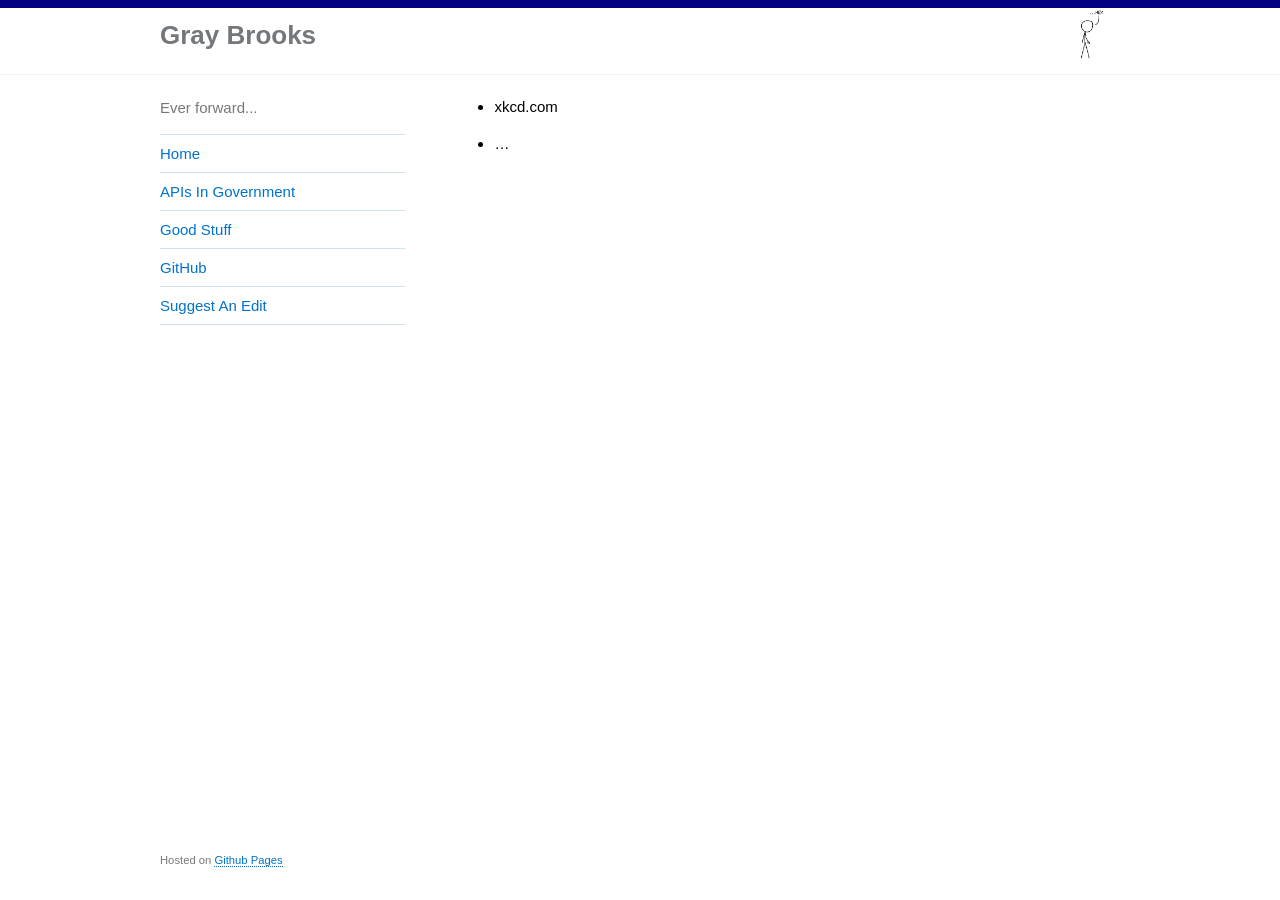
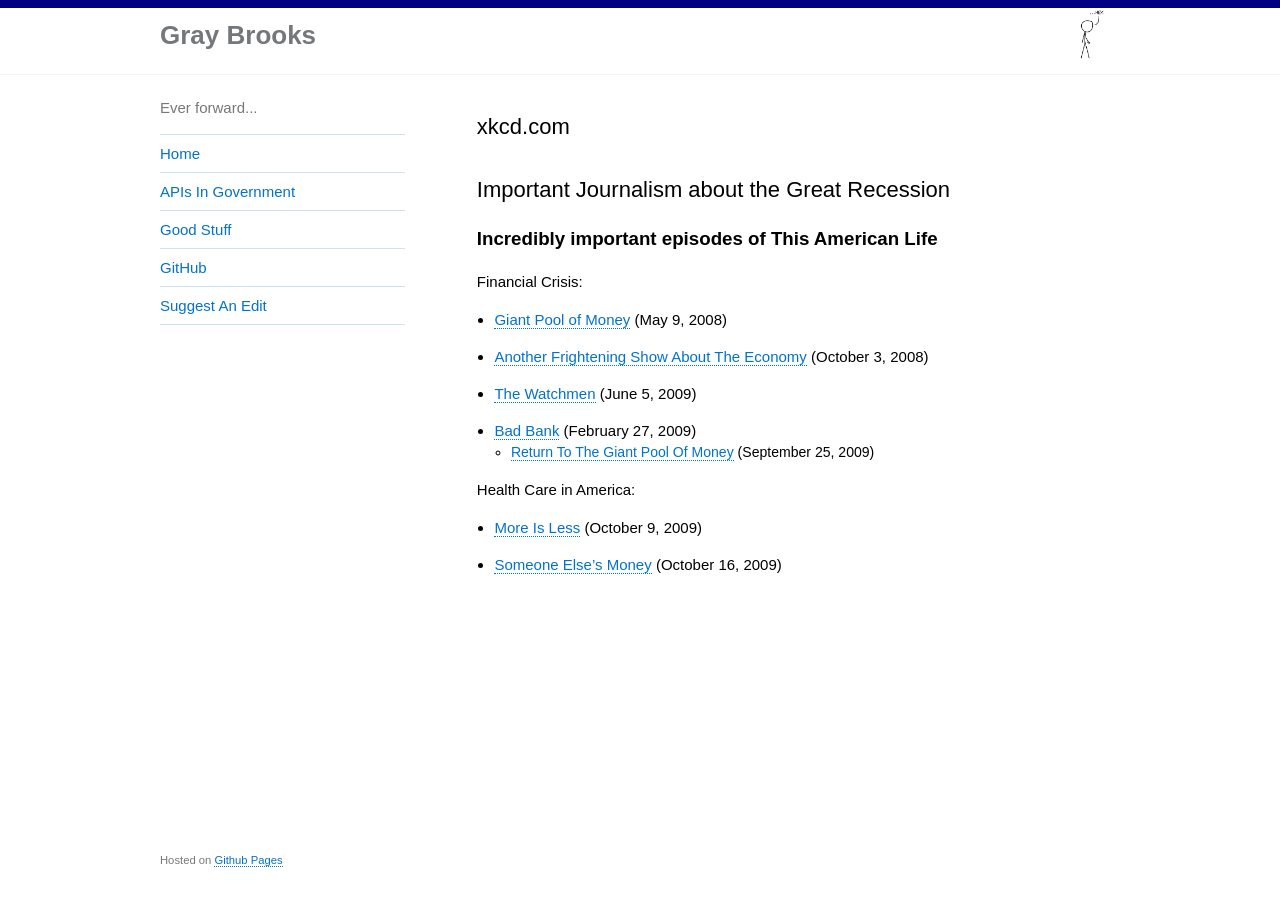
Before and after one commit to gbinal/gbinal.github.com, a Jekyll site: the page built from pages/good_stuff.md, in a window 1280 px wide. Built offline with Jekyll 4.4.1, drawn with Linux system fonts in a browser that asks for light colours.

Commit message:
Update good_stuff.md

```diff
--- a/pages/good_stuff.md
+++ b/pages/good_stuff.md
@@ -3,5 +3,19 @@ layout: default
 title: Good Stuff
 ---
 
-* xkcd.com
-* ...
+## xkcd.com
+
+## Important Journalism about the Great Recession
+
+### Incredibly important episodes of This American Life
+
+Financial Crisis:
+* [Giant Pool of Money](http://www.thisamericanlife.org/radio-archives/episode/355/the-giant-pool-of-money) (May 9, 2008)
+* [Another Frightening Show About The Economy](http://www.thisamericanlife.org/radio-archives/episode/365/Another-Frightening-Show-About-the-Economy) (October 3, 2008)
+* [The Watchmen](http://www.thisamericanlife.org/radio-archives/episode/382/The-Watchmen) (June 5, 2009)
+* [Bad Bank](http://www.thisamericanlife.org/radio-archives/episode/391/More-Is-Less) (February 27, 2009)
+  * [Return To The Giant Pool Of Money](http://www.thisamericanlife.org/radio-archives/episode/392/Someone-Elses-Money) (September 25, 2009)
+
+Health Care in America:
+* [More Is Less](http://www.thisamericanlife.org/radio-archives/episode/391/More-Is-Less) (October 9, 2009)
+* [Someone Else's Money](http://www.thisamericanlife.org/radio-archives/episode/392/Someone-Elses-Money) (October 16, 2009)
```
